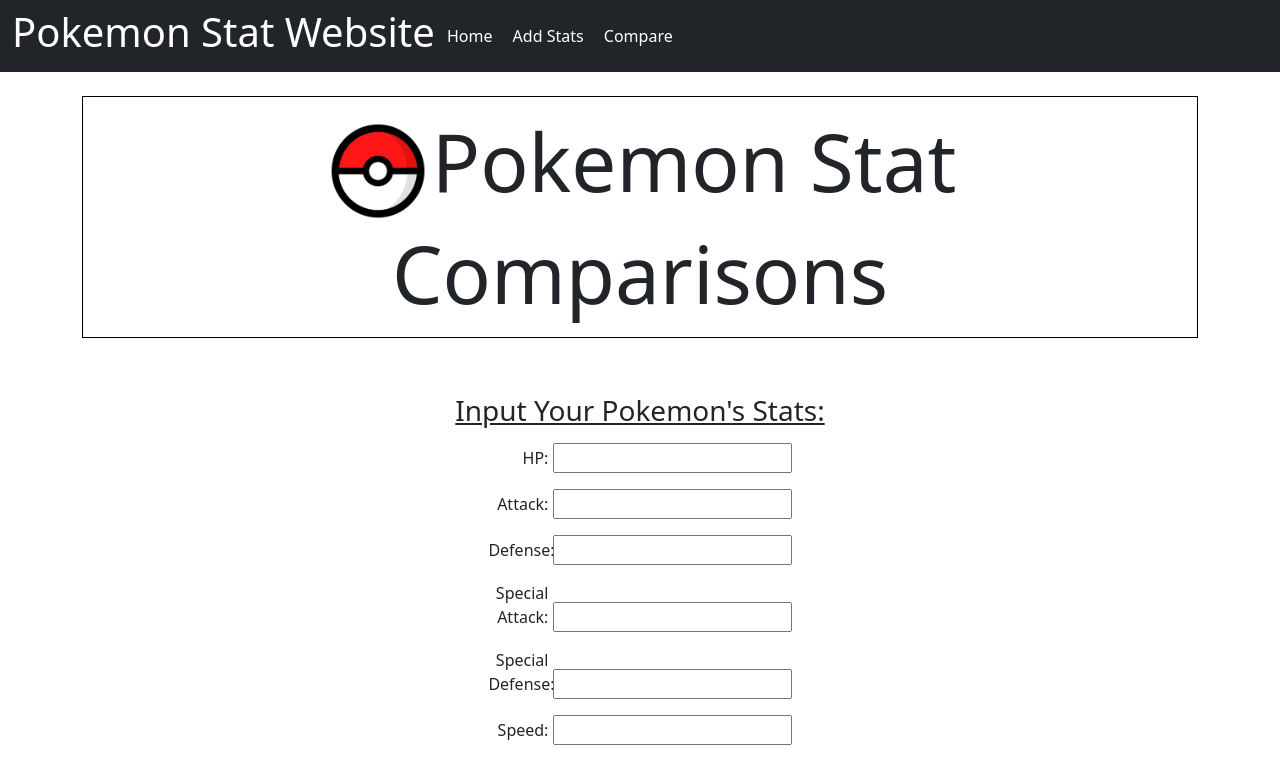
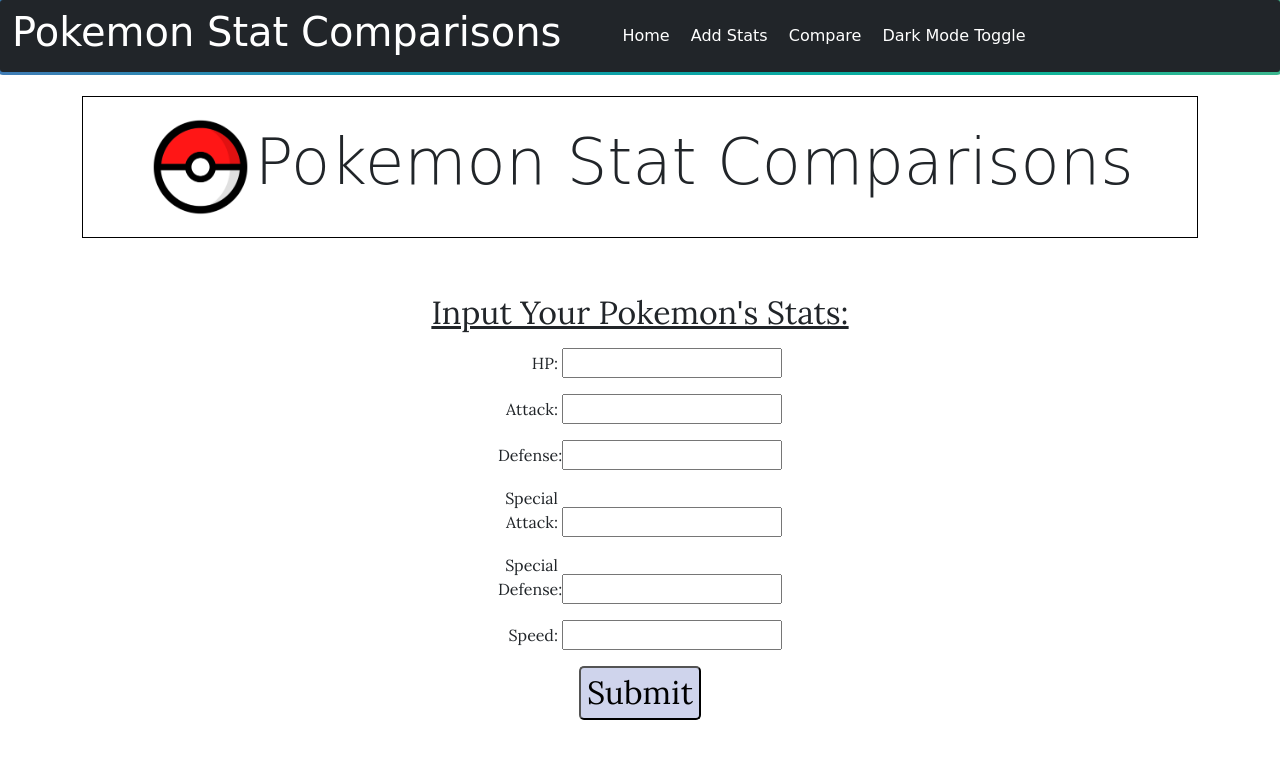
Before and after one commit to 124msalvani/Pokemon-Stat-Website, a plain HTML site: page index.html in a window 1280 px wide. Shown: the top 758 px of the page. Drawn offline with nearby package versions, Linux system fonts and the light colour scheme; a web font is replaced by a local one.

Commit message:
Button style, dark mode toggle (style more)

```diff
--- a/index.html
+++ b/index.html
@@ -6,18 +6,21 @@
     <title>Pokemon Stat Website</title>
     <link href="https://cdn.jsdelivr.net/npm/bootstrap@5.3.0-alpha3/dist/css/bootstrap.min.css" rel="stylesheet" integrity="sha384-KK94CHFLLe+nY2dmCWGMq91rCGa5gtU4mk92HdvYe+M/SXH301p5ILy+dN9+nJOZ" crossorigin="anonymous">
     <link href="styles.css" rel="stylesheet" type="text/css"/></head>
+    <link rel="preconnect" href="https://fonts.googleapis.com">
+<link rel="preconnect" href="https://fonts.gstatic.com" crossorigin>
+<link href="https://fonts.googleapis.com/css2?family=Lora&family=Unbounded:wght@300&display=swap" rel="stylesheet">
   <body>
 
-    <nav class="navbar navbar-expand-lg navbar-light bg-dark text-white">
+    <nav class="gradient-border navbar navbar-expand-lg navbar-light bg-dark text-white">
       <div class="container-fluid">
         <!--<img id="logotime" src="img/logo.png" alt="Logo" style="width:50px;" /> -->
-        <h1>Pokemon Stat Website</h1>
+        <h1 id="text1">Pokemon Stat Comparisons</h1>
         <button class="navbar-toggler bg-white" type="button" data-bs-toggle="collapse"
           data-bs-target="#navbarNavDropdown" aria-controls="navbarNavDropdown" aria-expanded="false"
           aria-label="Toggle navigation">
           <span class="navbar-toggler-icon"></span>
         </button>
-        <div class="collapse navbar-collapse" id="navbarNavDropdown">
+        <div class="collapse navbar-collapse px-5" id="navbarNavDropdown">
           <ul class="navbar-nav">
             <li class="nav-item">
               <a class="nav-link active text-white" aria-current="page" href="index.html">&nbsp;Home</a>
@@ -29,6 +32,10 @@
               <a class="nav-link text-white" href="index.html#compare">&nbsp;Compare</a>
             </li>
 
+            <li class="nav-item">
+              <a class="nav-link text-white" id="darkmode" >&nbsp;Dark Mode Toggle</a>
+            </li>
+
           </ul>
         </div>
       </div>
@@ -36,7 +43,7 @@
 
   <div class="container text-center pt-3">
     <div class="row pt-2">
-      <div class="col"><h1 class="display-1 bold border-1 p-3"><img src="img/pokeballicon.png" alt="Pokeball" width="10%">Pokemon Stat Comparisons</h1></div>
+      <div class="col"><h1 class="display-3 border-1 p-3"><img src="img/pokeballicon.png" alt="Pokeball" width="10%">Pokemon Stat Comparisons</h1></div>
     </div>
 
     <div id="stats" class="container text-center p-5">
--- a/script.js
+++ b/script.js
@@ -6,7 +6,6 @@
 var SpeedGet;
 
 document.getElementById("submit").addEventListener("click", onClick);
-
 function onClick() {
   getHP();
   getAttack();
@@ -16,38 +15,30 @@
   getSpeed();
   addData();
 };
-
-
 function getHP() {
     HPGet = document.getElementById("HP").value;
     console.log(HPGet);
 }
-
 function getAttack() {
     AttackGet = document.getElementById("Attack").value;
     console.log(AttackGet);
 }
-
 function getDefense() {
     DefenseGet = document.getElementById("Defense").value;
     console.log(DefenseGet);
 }
-
 function getSpAttack() {
     SpAttackGet = document.getElementById("Sp.Attack").value;
     console.log(SpAttackGet);
 }
-
 function getSpDefense() {
     SpDefenseGet = document.getElementById("Sp.Defense").value;
     console.log(SpDefenseGet);
 }
-
 function getSpeed() {
     SpeedGet = document.getElementById("Speed").value;
     console.log(SpeedGet);
 }
-
 
 let myChart = document.getElementById("myChart").getContext("2d");
 let myChart2 = document.getElementById("myChart2").getContext("2d");
@@ -55,14 +46,12 @@
 Chart.defaults.font.family="Lato";
 Chart.defaults.font.size= 18;
 Chart.defaults.color= "black";
-
-
 let pokemonStatChart = new Chart(myChart,{
     type: "radar", //bar, horizontalBar, pie, line, doughnut, radar. polarArea
     data: {
         labels:["HP", "Attack","Defense", "Special Attack", "Special Defense", "Speed", ],
         datasets:[{
-            label:"Input Mon",
+            label:"Your Pokemon",
             data:[
                 100,100,100,100,100,100
             ],
@@ -99,14 +88,12 @@
         }
     }
 });
-
-
 let pokemonStatChart2 = new Chart(myChart2,{
     type: "radar", //bar, horizontalBar, pie, line, doughnut, radar. polarArea
     data: {
         labels:["HP", "Attack","Defense", "Special Attack", "Special Defense", "Speed", ],
         datasets:[{
-            label:"Input Mon",
+            label:"Your Pokemon",
             data:[
                 100,100,100,100,100,100
             ],
@@ -143,13 +130,12 @@
         }
     }
 });
-
 let pokemonStatChart3 = new Chart(myChart3,{
     type: "radar", //bar, horizontalBar, pie, line, doughnut, radar. polarArea
     data: {
         labels:["HP", "Attack","Defense", "Special Attack", "Special Defense", "Speed", ],
         datasets:[{
-            label:"Input Mon",
+            label:"Your Pokemon",
             data:[
                 100,100,100,100,100,100
             ],
@@ -186,7 +172,6 @@
         }
     }
 });
-
 function addData(){
     pokemonStatChart.data.datasets[0].data[0] = HPGet;
     pokemonStatChart.data.labels[0] = "HP";
@@ -246,3 +231,10 @@
     pokemonStatChart2.update();
     pokemonStatChart3.update();
 }
+
+document.getElementById("darkmode").addEventListener('click', darkmodeToggle);
+
+function darkmodeToggle() {
+    var element = document.body;
+    element.classList.toggle("dark-mode");
+ }
--- a/styles.css
+++ b/styles.css
@@ -1,9 +1,48 @@
+.dark-mode {
+    background-color: black;
+    color: white;
+    border-color: white;
+  }
+
+#text1, .nav-link, h1{
+    font-family: 'Unbounded', cursive, bold;
+}
+
+#stats{
+    font-family: 'Lora', serif;
+}
+
+h3{
+    font-family: 'Lora', serif;
+    font-size: xx-large;
+}
+input:hover{
+    box-shadow: 0 12px 16px 0 rgba(0,0,0,0.24), 0 17px 50px 0 rgba(0,0,0,0.19);
+    -webkit-transition-duration: 0.4s; /* Safari */
+  transition-duration: 0.4s;
+}
+#submit{
+    font-size: xx-large;
+    background-color: #cfd4ec;
+    border-radius: 5px;
+}
+
+#submit:hover{
+    box-shadow: 0 12px 16px 0 rgba(0,0,0,0.24), 0 17px 50px 0 rgba(0,0,0,0.19);
+    -webkit-transition-duration: 0.4s; /* Safari */
+  transition-duration: 0.4s;
+}
+
+#submit:active{
+  box-shadow: 0 5px #666;
+  transform: translateY(4px);
+}
+
 .row label{
     display: inline-block;
   width: 60px;
   text-align: right;
 }
-
 
 
 .bold{
@@ -17,3 +56,39 @@
 .border-1{
     border: 5px solid black;
 }
+/*
+font-family: 'Lora', serif;
+font-family: 'Unbounded', cursive; */
+
+.gradient-border {
+    --borderWidth: 3px;
+    background: #1D1F20;
+    position: relative;
+    border-radius: var(--borderWidth);
+  }
+  .gradient-border:after {
+    content: '';
+    position: absolute;
+    top: calc(-1 * var(--borderWidth));
+    left: calc(-1 * var(--borderWidth));
+    height: calc(100% + var(--borderWidth) * 2);
+    width: calc(100% + var(--borderWidth) * 2);
+    background: linear-gradient(60deg, #f79533, #f37055, #ef4e7b, #a166ab, #5073b8, #1098ad, #07b39b, #6fba82);
+    border-radius: calc(2 * var(--borderWidth));
+    z-index: -1;
+    animation: animatedgradient 3s ease alternate infinite;
+    background-size: 300% 300%;
+  }
+
+
+  @keyframes animatedgradient {
+      0% {
+          background-position: 0% 50%;
+      }
+      50% {
+          background-position: 100% 50%;
+      }
+      100% {
+          background-position: 0% 50%;
+      }
+  }
```
